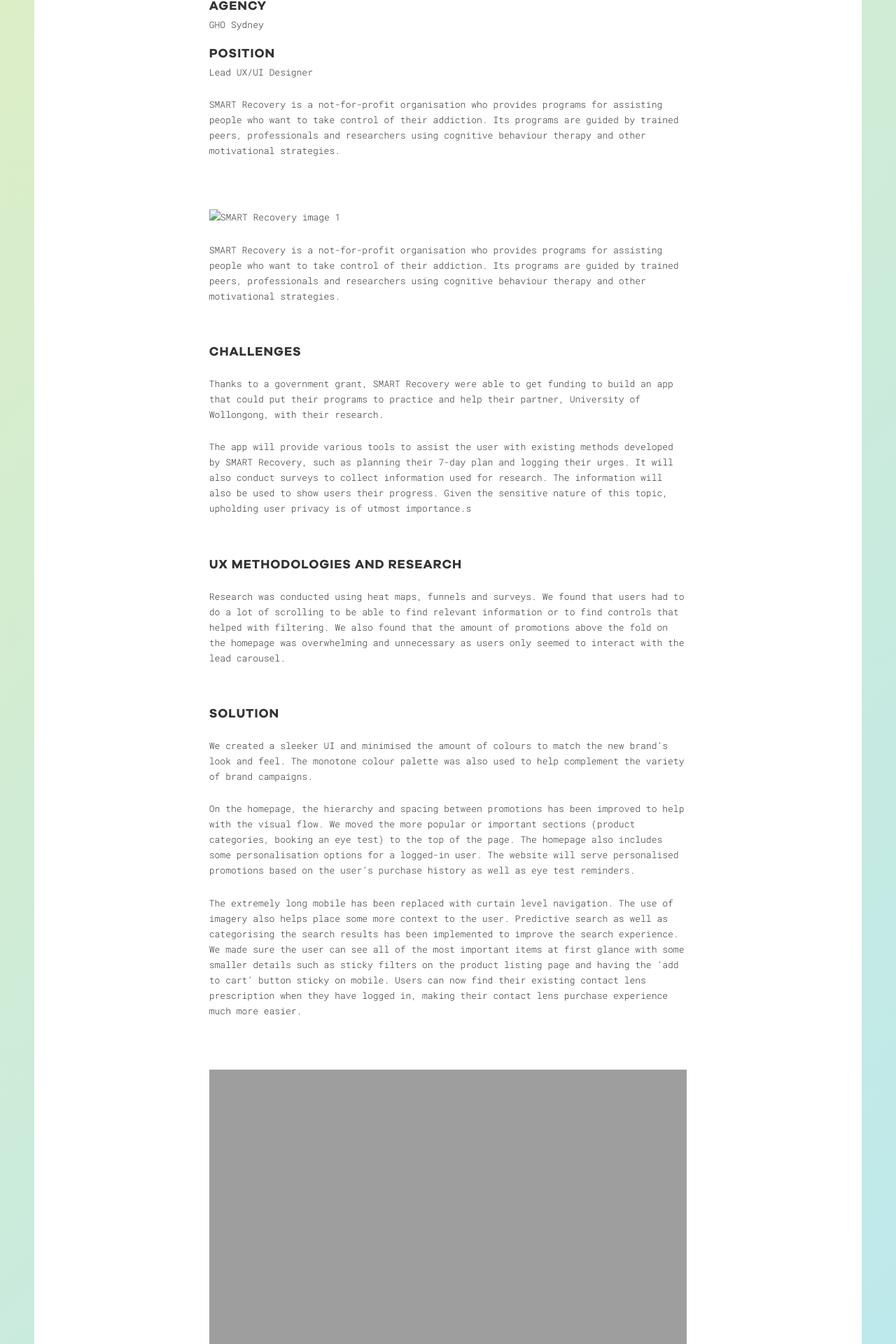
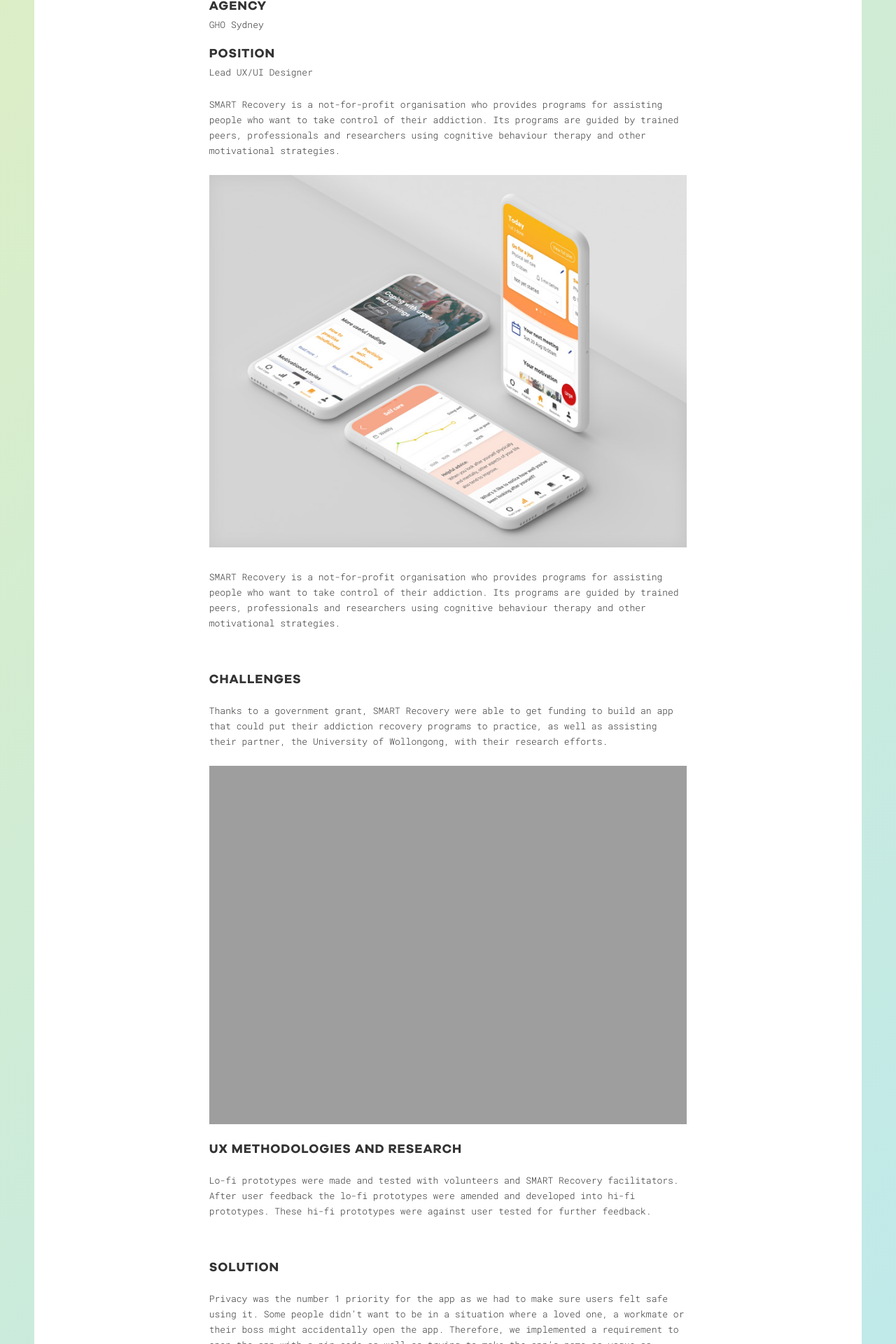
Before and after one commit to awesomesauceboss/awesomesauceboss.github.io, a Jekyll site: the page built from _posts/2018-11-11-smart-recovery.markdown, in a window 1280 px wide. Shown: the part 1000-2920 px from the top of the page at 70% size. Built offline with Jekyll 4.4.1, drawn with Linux system fonts in a browser that asks for light colours; some web fonts are replaced; some of the changed text lies outside the part shown.

Commit message:
Update order of images

```diff
--- a/_posts/2018-11-11-smart-recovery.markdown
+++ b/_posts/2018-11-11-smart-recovery.markdown
@@ -10,34 +10,34 @@
 project_hero_image: /assets/img/projects/smart-recovery/smrt_banner.jpg
 ---
 
-![SMART Recovery image 1]({{ site.url }}/assets/img/projects/smrt_1.jpg){:class="project-detail__image"}
+![SMART Recovery image 1]({{ site.url }}/assets/img/projects/smart-recovery/smrt_1.jpg){:class="project-detail__image"}
 
 SMART Recovery is a not-for-profit organisation who provides programs for assisting people who want to take control of their addiction. Its programs are guided by trained peers, professionals and researchers using cognitive behaviour therapy and other motivational strategies.
 
 ## Challenges
-Thanks to a government grant, SMART Recovery were able to get funding to build an app that could put their programs to practice and help their partner, University of Wollongong, with their research.
-
-The app will provide various tools to assist the user with existing methods developed by SMART Recovery, such as planning their 7-day plan and logging their urges. It will also conduct surveys to collect information used for research. The information will also be used to show users their progress. Given the sensitive nature of this topic, upholding user privacy is of utmost importance.s
-
-## UX Methodologies and Research
-Research was conducted using heat maps, funnels and surveys. We found that users had to do a lot of scrolling to be able to find relevant information or to find controls that helped with filtering. We also found that the amount of promotions above the fold on the homepage was overwhelming and unnecessary as users only seemed to interact with the lead carousel.
-
-## Solution
-We created a sleeker UI and minimised the amount of colours to match the new brand’s look and feel. The monotone colour palette was also used to help complement the variety of brand campaigns.
-
-On the homepage, the hierarchy and spacing between promotions has been improved to help with the visual flow. We moved the more popular or important sections (product categories, booking an eye test) to the top of the page. The homepage also includes some personalisation options for a logged-in user. The website will serve personalised promotions based on the user’s purchase history as well as eye test reminders.
-
-The extremely long mobile has been replaced with curtain level navigation. The use of imagery also helps place some more context to the user. Predictive search as well as categorising the search results has been implemented to improve the search experience. We made sure the user can see all of the most important items at first glance with some smaller details such as sticky filters on the product listing page and having the ‘add to cart’ button sticky on mobile. Users can now find their existing contact lens prescription when they have logged in, making their contact lens purchase experience much more easier.
+Thanks to a government grant, SMART Recovery were able to get funding to build an app that could put their addiction recovery programs to practice, as well as assisting their partner, the University of Wollongong, with their research efforts.
 
 <figure>
   <img alt="SMART Recovery image 2" class="project-detail__image" src="{{ site.url }}/assets/img/projects/smart-recovery/smrt_2.gif" />
 </figure>
+
+## UX Methodologies and Research
+Lo-fi prototypes were made and tested with volunteers and SMART Recovery facilitators. After user feedback the lo-fi prototypes were amended and developed into hi-fi prototypes. These hi-fi prototypes were against user tested for further feedback.
+
+## Solution
+Privacy was the number 1 priority for the app as we had to make sure users felt safe using it. Some people didn’t want to be in a situation where a loved one, a workmate or their boss might accidentally open the app. Therefore, we implemented a requirement to open the app with a pin code as well as trying to make the app’s name as vague as possible. As for user data being used for research, this information is explicitly mentioned during sign up as well as in person during meetings by the facilitator when introducing the app. As of now, the app can only be downloaded by users who attend the SMART Recovery meetings.
+
+<figure>
+  <img alt="SMART Recovery image 5" class="project-detail__image" src="{{ site.url }}/assets/img/projects/smart-recovery/smrt_5.gif" />
+</figure>
+
+An emergency urges button was added to provide motivational messages, personal photos, videos, voice recordings to help the user during their times of urges. A notification is sent to the user 1-2 hours after pressing the button, encouraging them to reflect upon several things during the time of their urge: what were the triggers, how they felt, what tactics they used or can use to overcome the urge. Users can look at their urge tracker to further allow them to understand when they usually have urges and what their usual triggers are, equipping them with better solutions for dealing with their next urge.
+
+Personalisation is added via the ‘Me’ section with the ability to add photos, videos, voice recordings, personal quotes, as well as emergency contact numbers. We also wanted to convey positivity and encouragement through the visual aesthetic and use of animations throughout the app. Through the user testing, we found that users were overall happy to see the amount of personalisation in the app and excited to see that they can log their 7-day plan, urges and progress in a more discreet way.
+
 <figure>
   <img alt="SMART Recovery image 3" class="project-detail__image is-first-half" src="{{ site.url }}/assets/img/projects/smart-recovery/smrt_3.gif" />
 </figure>
 <figure>
   <img alt="SMART Recovery image 4" class="project-detail__image is-second-half" src="{{ site.url }}/assets/img/projects/smart-recovery/smrt_4.gif" />
 </figure>
-<figure>
-  <img alt="SMART Recovery image 5" class="project-detail__image" src="{{ site.url }}/assets/img/projects/smart-recovery/smrt_5.gif" />
-</figure>
--- a/css/styles.css
+++ b/css/styles.css
@@ -413,6 +413,8 @@
   text-transform: uppercase; }
 .project-detail__body p + h2 {
   margin-top: 4.6875rem; }
+.project-detail__body figure:not(:last-child) {
+  margin-bottom: 1.875rem; }
 .project-detail__body p:not(:last-child) {
   margin-bottom: 1.875rem; }
 
@@ -427,7 +429,6 @@
       margin-bottom: 0; } }
 
 .project-detail__image {
-  margin-top: 1.875rem;
   max-width: 100%;
   text-align: center;
   width: 100%; }
@@ -435,11 +436,8 @@
     width: calc(50% - 15px); }
   .project-detail__image.is-first-half {
     float: left; }
-  .project-detail__image.is-first-half {
+  .project-detail__image.is-second-half {
     float: right; }
-  @media (min-width: 40em) {
-    .project-detail__image {
-      margin-top: 3.75rem; } }
   .project-detail__image img {
     max-width: 100%;
     width: 100%; }
```
Also changed, not shown: _posts/2018-11-07-dooleys.markdown (+8 -7 lines), _posts/2018-11-08-deck.markdown (+4 -4 lines), _posts/2018-11-10-opsm.markdown (+8 -6 lines), _sass/components/_project-detail.scss (+15 -3 lines), 1 other file.
